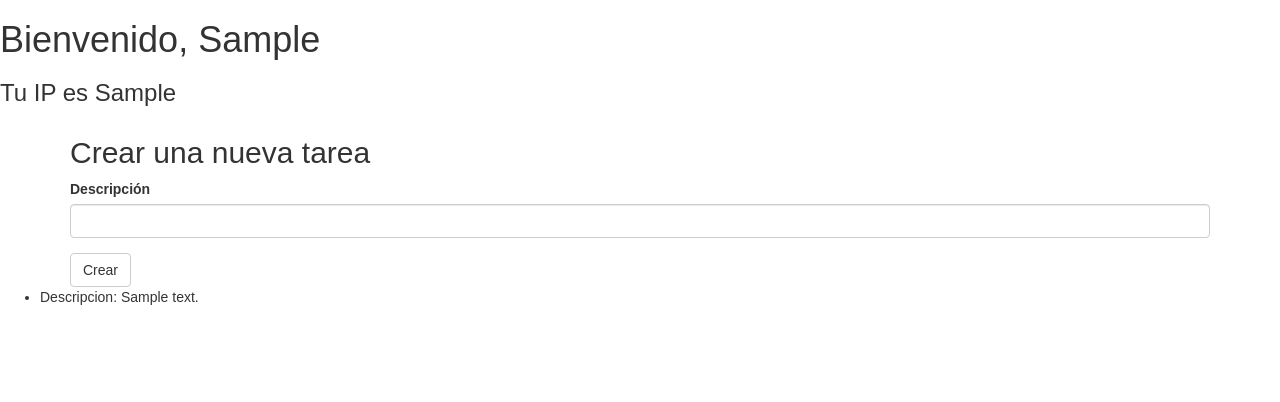
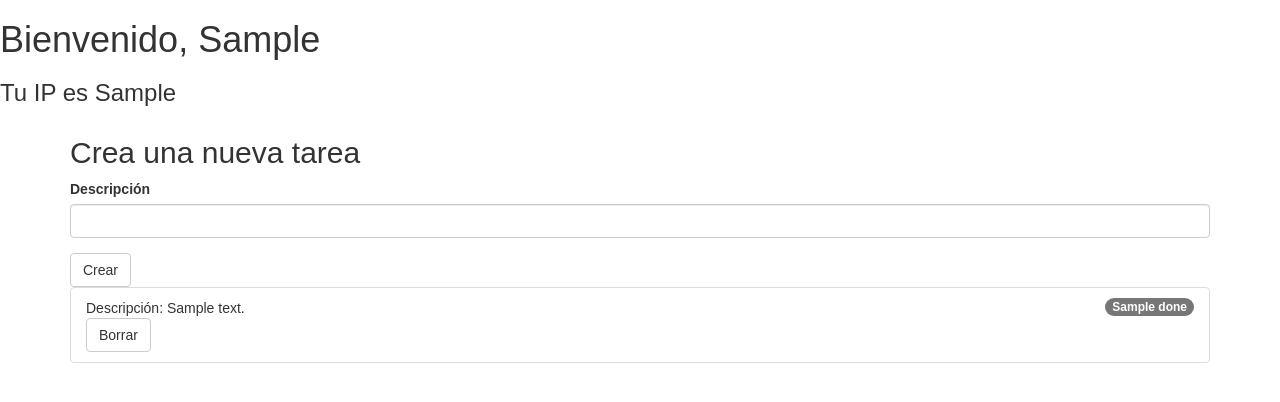
Before and after one commit to Conseicka/flask, a Flask app: template app/templates/hello.html in a window 1280 px wide. Shown: the part 52-454 px from the top of the page. Run offline with Flask 2, Linux system fonts and the light colour scheme; the template is opened without the code that fills it: values that come from a table or form of the project are taken from there, most other values are stand-ins (such as "Sample title", 1, 10 or a date in 2020); some libraries are stand-ins or nearby versions.

Commit message:
deleting tasks

```diff
--- a/app/firestore_service.py
+++ b/app/firestore_service.py
@@ -27,4 +27,8 @@ def user_put(user_data):
 
 def put_todo(user_id, description):
     todos_collection_ref = db.collection('users').document(user_id).collection('todos')
-    todos_collection_ref.add({'description': description})
+    todos_collection_ref.add({'description': description, "done": False})
+
+def delete_todo(user_id, todo_id):
+    todo_ref = db.document("users/{}/todos/{}". format(user_id, todo_id))
+    todo_ref.delete()
--- a/app/forms.py
+++ b/app/forms.py
@@ -11,3 +11,7 @@ class LoginForm(FlaskForm):
 class TodoForm(FlaskForm):
     description = StringField("Descripción",validators=[DataRequired()])
     submit = SubmitField("Crear")
+
+
+class DeleteTodoForm(FlaskForm):
+    submit = SubmitField('Borrar')
--- a/app/templates/hello.html
+++ b/app/templates/hello.html
@@ -19,15 +19,16 @@
     {% endif %}
 
     <div class="container">
-        <h2>Crear una nueva tarea</h2>
+        <h2>Crea una nueva tarea</h2>
 
         {{ wtf.quick_form(todo_form) }}
-
     </div>
 
-    <ul>
+    <div class="container">
+    <ul class="list-group">
         {% for todo in todos %}
-            {{ macros.render_todo(todo) }}
+            {{ macros.render_todo(todo, delete_form) }}
         {% endfor %}
     </ul>
+    </div>
 {% endblock %}
--- a/app/templates/macros.html
+++ b/app/templates/macros.html
@@ -1,3 +1,10 @@
-{% macro render_todo(todo) %}
-    <li> Descripcion: {{ todo.to_dict().description }}</li>
+{% import "bootstrap/wtf.html" as wtf %}
+
+{% macro render_todo(todo, delete_form) %}
+<li class="list-group-item">
+    <span class="badge">{{ todo.to_dict().done }}</span>
+    Descripción: {{ todo.to_dict().description }}
+
+    {{ wtf.quick_form(delete_form, action=url_for('delete', todo_id=todo.id)) }}
+</li>
 {% endmacro %}
--- a/main.py
+++ b/main.py
@@ -7,12 +7,13 @@ from flask import url_for
 from flask import redirect
 from flask import make_response
 from flask import render_template
+#from flask.app.firestore_service import delete_todo
 from flask_bootstrap import Bootstrap
 from flask_login import login_required
 from flask_login import current_user
 from app import create_app
-from app.forms import TodoForm
-from app.firestore_service import get_users, get_todos, put_todo
+from app.forms import TodoForm, DeleteTodoForm
+from app.firestore_service import get_users, get_todos, put_todo, delete_todo
 
 
 app= create_app()
@@ -50,12 +51,14 @@ def hello():
     user_ip = session.get("user_ip")
     username = current_user.id
     todo_form = TodoForm()
+    delete_form = DeleteTodoForm()
 
     context = {
         "user_ip": user_ip,
         "todos": get_todos(user_id=username),
         "username": username,
         "todo_form": todo_form,
+        "delete_form": delete_form
     }
     if todo_form.validate_on_submit():
         put_todo(user_id=username, description=todo_form.description.data)
@@ -66,3 +69,10 @@ def hello():
 
     #the "**" is used to expand all the content of context and make easier to handled it in jinja2
     return render_template("hello.html", **context)
+
+@app.route('/todos/delete/<todo_id>', methods=['POST'])
+def delete(todo_id):
+    user_id = current_user.id
+    delete_todo(user_id=user_id, todo_id=todo_id)
+
+    return redirect(url_for('hello'))
```
